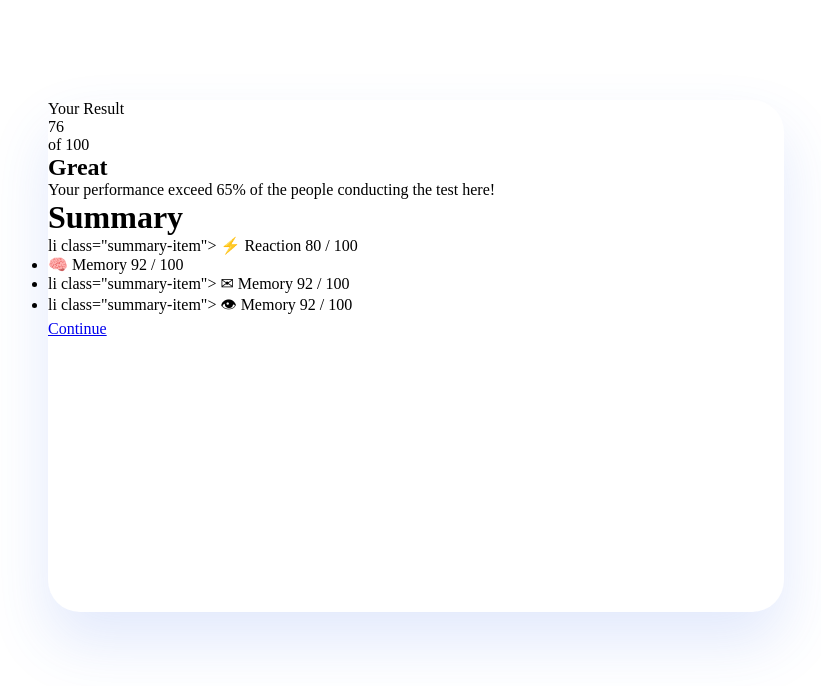
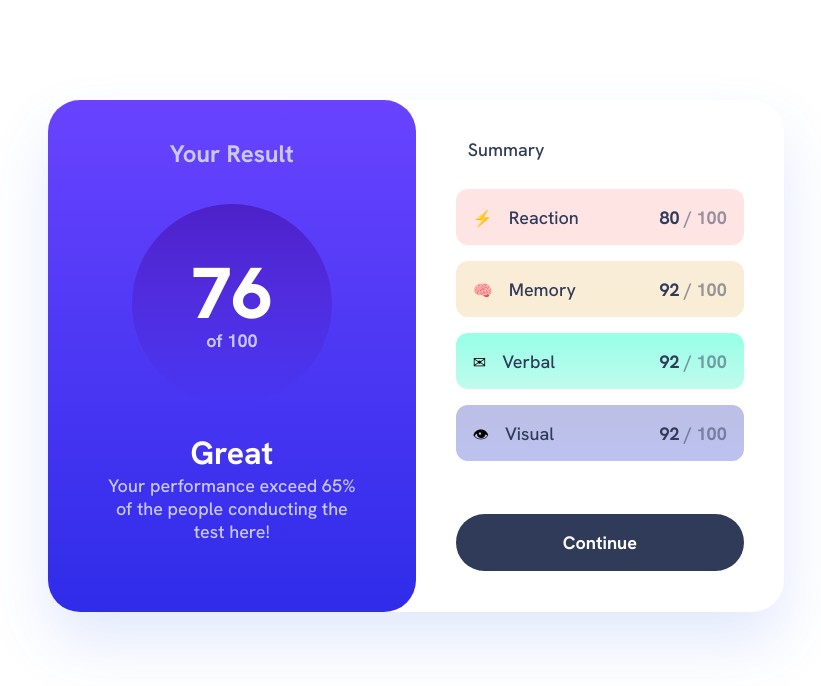
Before and after one commit to Sardorbek2908/results-summary-component-2025, a plain HTML site: page index.html in a window 1280 px wide. Shown: the whole page, without its empty margins (224-1045 px from the left). Drawn offline with Linux system fonts and the light colour scheme.

Commit message:
Finish🎉

```diff
--- a/index.html
+++ b/index.html
@@ -25,26 +25,36 @@
             <div class="summary-card">
                 <h1 class="summary-title">Summary</h1>
                 <ul class="summary-list">
-                    li class="summary-item">
+                    <li class="summary-item">
+                        <div class="info">
                             <span class="category-icon">⚡</span>
                             <span class="summary-title">Reaction</span>
-                        <span class="summary-text">80 / 100</span>
-                    <li>
+                        </div>
+                        <span class="summary-text">80 <span class="samuray-text__color">/ 100</span> </span>
+                    </li>
 
-                    <liclass="summary-item">
+                    <li class="summary-item">
+                        <div class="info">
                             <span class="category-icon">🧠</span>
                             <span class="summary-title">Memory</span>
-                        <span class="summary-text">92 / 100</span>
-                    <li>
-                    li class="summary-item">
+                        </div>
+                        <span class="summary-text">92<span class="samuray-text__color"> / 100</span> </span>
+                    </li>
+
+                    <li class="summary-item">
+                        <div class="info">
                             <span class="category-icon">✉</span>
-                        <span class="summary-title">Memory</span>
-                        <span class="summary-text">92 / 100</span>
-                    <li>
-                    li class="summary-item">
+                            <span class="summary-title">Verbal</span>
+                        </div>
+                        <span class="summary-text">92 <span class="samuray-text__color">/ 100</span> </span>
+                    </li>
+
+                    <li class="summary-item">
+                        <div class="info">
                             <span class="category-icon">👁</span>
-                        <span class="summary-title">Memory</span>
-                        <span class="summary-text">92 / 100</span>
+                            <span class="summary-title">Visual</span>
+                        </div>
+                        <span class="summary-text">92 <span class="samuray-text__color">/ 100</span> </span>
                     </li>
                 </ul>
 
--- a/main.css
+++ b/main.css
@@ -1,7 +1,17 @@
+@import url('https://fonts.googleapis.com/css2?family=DM+Sans:ital,opsz,wght@0,9..40,100..1000;1,9..40,100..1000&family=Hanken+Grotesk:ital,wght@0,100..900;1,100..900&family=Mulish:ital,wght@0,200..1000;1,200..1000&display=swap');
+
 * {
     margin: 0;
     padding: 0;
     box-sizing: border-box;
+}
+
+a {
+    text-decoration: none;
+}
+
+ul {
+    list-style: none;
 }
 
 .card {
@@ -13,3 +23,172 @@
     border-radius: 32px;
 
 }
+
+.results-summary__card {
+    display: flex;
+}
+
+.results-card {
+    width: 368px;
+    height: 512px;
+    padding-top: 38px;
+    border-radius: 32px;
+    /* display: flex;
+    flex-direction: column;
+    align-items: center; */
+    background: linear-gradient(180deg, #7755FF 0%, #6943FF 0.01%, #2F2CE9 100%);
+}
+
+.result-info {
+    font-family: "Hanken Grotesk";
+    font-weight: 700;
+    font-style: Bold;
+    font-size: 24px;
+    text-align: center;
+    color: #CAC9FF;
+    padding-bottom: 35px;
+}
+
+.rusult-oval {
+    width: 200px;
+    height: 200px;
+    border-radius: 50%;
+    margin: auto;
+    display: flex;
+    flex-direction: column;
+    align-items: center;
+    justify-content: center;
+    background: linear-gradient(180deg, #4D21C9 0%, rgba(37, 33, 201, 0) 100%, rgba(37, 33, 201, 0) 100%);
+}
+
+.result-value {
+    font-family: "Hanken Grotesk";
+    font-weight: 800;
+    font-size: 72px;
+    line-height: 72px;
+    color: #fff;
+
+}
+
+.result-max {
+    font-family: "Hanken Grotesk";
+    font-weight: 700;
+    font-style: Bold;
+    font-size: 18px;
+    color: #CAC9FF;
+
+}
+
+.reults-desc {
+    padding-top: 28px;
+    width: 260px;
+    height: 134px;
+    margin: auto;
+}
+
+.reults-desc__title {
+    font-family: "Hanken Grotesk";
+    font-weight: 700;
+    font-style: Bold;
+    font-size: 32px;
+    text-align: center;
+    color: #fff;
+}
+
+.reults-desc__text {
+    font-family: "Hanken Grotesk";
+    font-weight: 500;
+    font-style: Medium;
+    font-size: 18px;
+    text-align: center;
+    color: #CAC9FF;
+
+}
+
+/* ---------------------- */
+
+.summary-card {
+    padding: 38px 40px;
+}
+
+.summary-title {
+    font-family: Hanken Grotesk;
+    font-weight: 700;
+    font-style: Bold;
+    font-size: 24px;
+    color: #303B59;
+    padding-bottom: 28px;
+}
+
+.summary-list {
+    display: flex;
+    flex-direction: column;
+    row-gap: 16px;
+    padding-bottom: 70px;
+}
+
+.summary-item {
+    width: 288px;
+    height: 56px;
+    padding-left: 16px;
+    display: flex;
+    border-radius: 12px;
+    padding: 17px;
+    justify-content: space-between;
+}
+
+.summary-item:nth-child(1) {
+    background-color: rgb(255, 228, 228);
+}
+
+.summary-item:nth-child(2) {
+    background: linear-gradient(0deg, #faedd5, #f9edd8),
+        linear-gradient(0deg, rgba(255, 255, 255, 0.95), rgba(255, 255, 255, 0.95));
+
+}
+
+.summary-item:nth-child(3) {
+    background: linear-gradient(0deg, #bffbed, #97ffe7),
+        linear-gradient(0deg, rgba(255, 255, 255, 0.95), rgba(255, 255, 255, 0.95));
+
+}
+
+.summary-item:nth-child(4) {
+    background: linear-gradient(0deg, #bcc1f0, #bcc0e5),
+        linear-gradient(0deg, rgba(255, 255, 255, 0.95), rgba(255, 255, 255, 0.95));
+
+}
+
+
+.summary-title {
+    font-family: Hanken Grotesk;
+    font-weight: 500;
+    font-style: Medium;
+    font-size: 18px;
+    padding-left: 12px;
+}
+
+.summary-text {
+    font-family: Hanken Grotesk;
+    font-weight: 700;
+    font-style: Bold;
+    font-size: 18px;
+    color: #303B59;
+}
+
+.samuray-text__color {
+    opacity: 0.5;
+
+}
+
+.summary-bnt {
+    font-family: Hanken Grotesk;
+    font-weight: 700;
+    font-style: Bold;
+    font-size: 18px;
+    text-align: right;
+    padding: 17px 107px;
+    background: #303B59;
+    border-radius: 32px;
+    color: #fff;
+}
```
Lines whose indentation alone changed are shown as unchanged.
